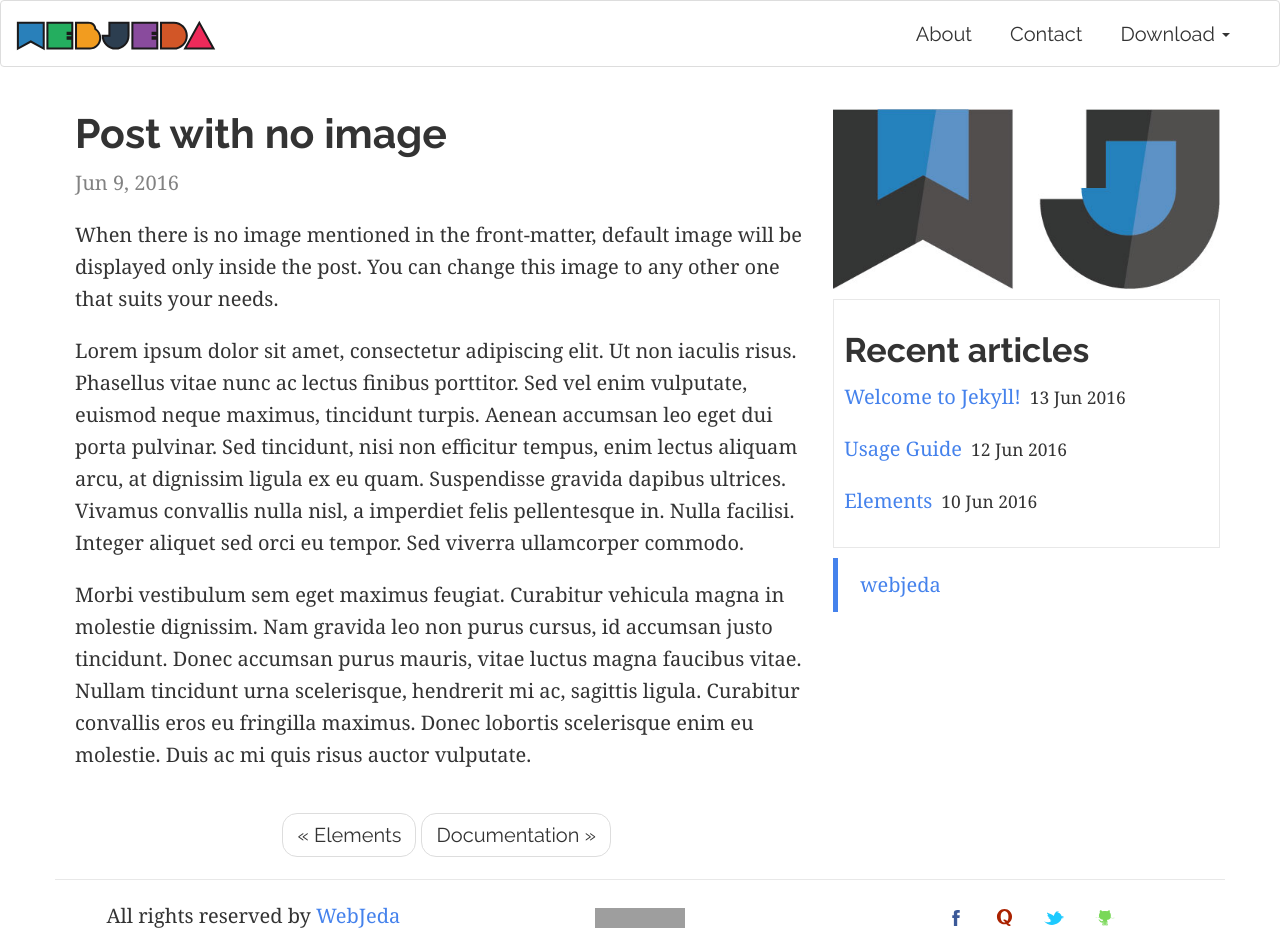
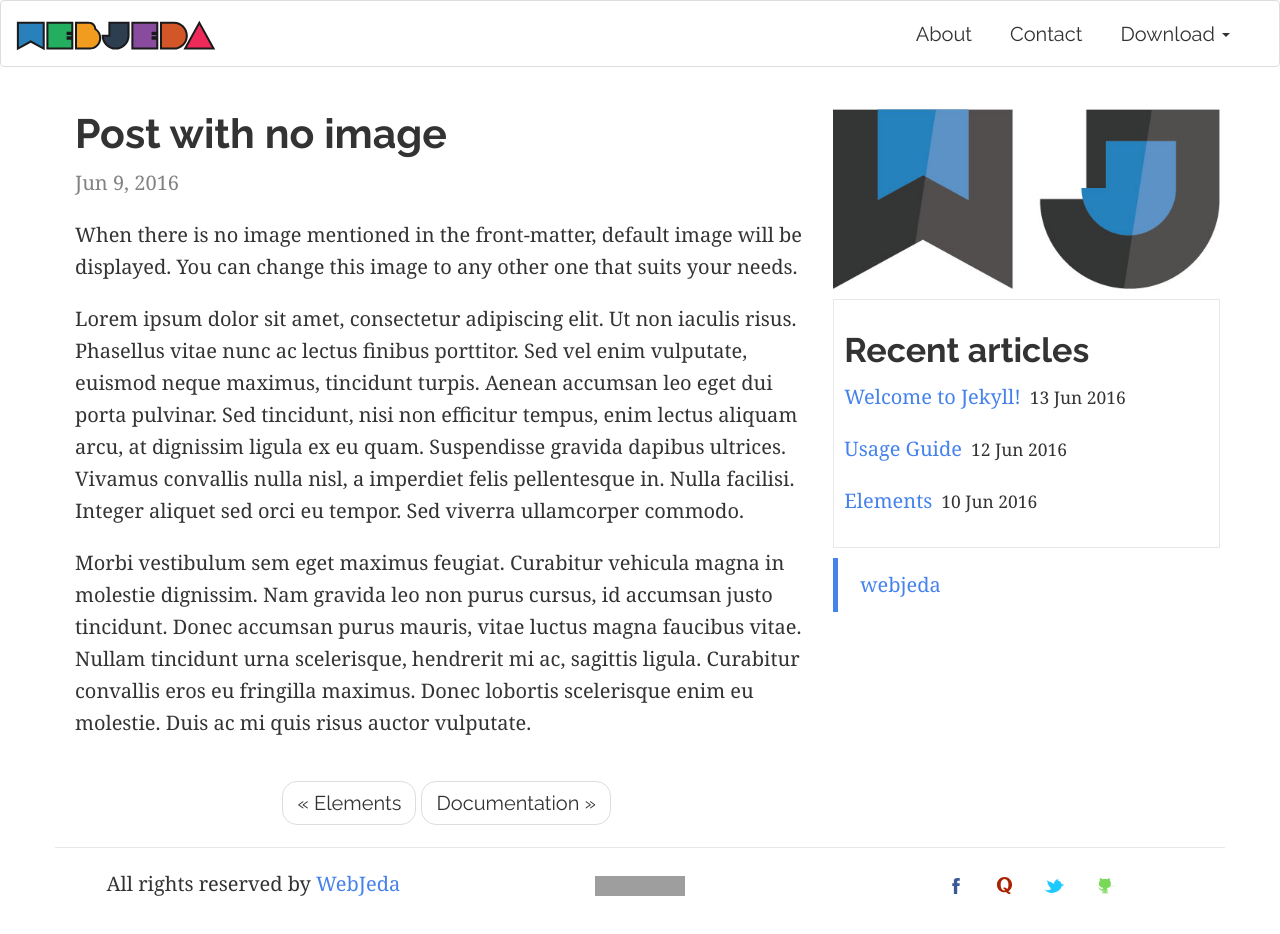
Before and after one commit to sharu725/cards, a Jekyll site: the page built from _posts/2016-06-09-no-image.markdown, in a window 1280 px wide. Built offline with Jekyll 4.4.1, drawn with Linux system fonts in a browser that asks for light colours; after the commit the page ends 902 px from its top, so only the background shows below that; grey boxes are pictures that could not be loaded.

Commit message:
no message

```diff
--- a/_includes/footer.html
+++ b/_includes/footer.html
@@ -4,7 +4,7 @@
   <div class="row mt20">
 
   <div class="col-md-4 text-center">All rights reserved by <a target="_blank" href="http://webjeda.com">WebJeda</a></div>
-  <div class="col-md-4 text-center" ><img src="https://img.shields.io/badge/Built%20by-{{site.built-by}}-blue.svg" alt="{{site.built-by}}"></div>
+  <div class="col-md-4 text-center" ><a target="_blank" href="http://webjeda.com"><img src="https://img.shields.io/badge/Built%20by-{{site.built-by}}-blue.svg" alt="{{site.built-by}}"></a></div>
   <div class="col-md-4 text-center">
      <a target="_blank" href="{{site.facebook}}"><li class="social facebook"><img src="{{site.baseurl}}/images/facebook.svg" alt="{{site.facebook}}"></li></a>
       <a target="_blank" href="{{site.quora}}"><li class="social quora"><img src="{{site.baseurl}}/images/quora.svg" alt="{{site.quora}}"></li></a>
--- a/_posts/2016-06-09-no-image.markdown
+++ b/_posts/2016-06-09-no-image.markdown
@@ -3,7 +3,7 @@ layout: post
 title:  "Post with no image"
 categories: jekyll update
 ---
-When there is no image mentioned in the front-matter, default image will be displayed only inside the post. You can change this image to any other one that suits your needs.
+When there is no image mentioned in the front-matter, default image will be displayed. You can change this image to any other one that suits your needs.
 
 Lorem ipsum dolor sit amet, consectetur adipiscing elit. Ut non iaculis risus. Phasellus vitae nunc ac lectus finibus porttitor. Sed vel enim vulputate, euismod neque maximus, tincidunt turpis. Aenean accumsan leo eget dui porta pulvinar. Sed tincidunt, nisi non efficitur tempus, enim lectus aliquam arcu, at dignissim ligula ex eu quam. Suspendisse gravida dapibus ultrices. Vivamus convallis nulla nisl, a imperdiet felis pellentesque in. Nulla facilisi. Integer aliquet sed orci eu tempor. Sed viverra ullamcorper commodo.
 
```
